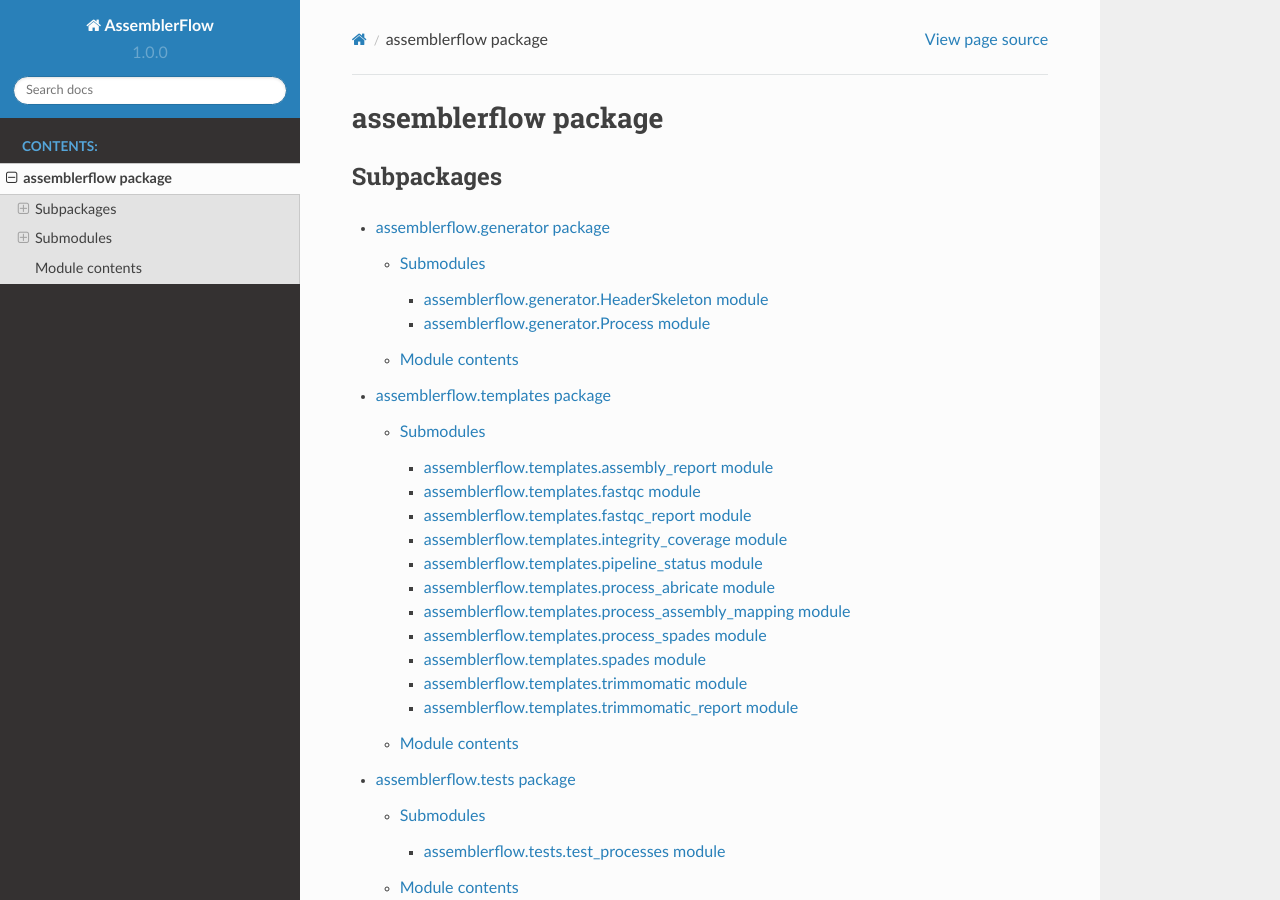
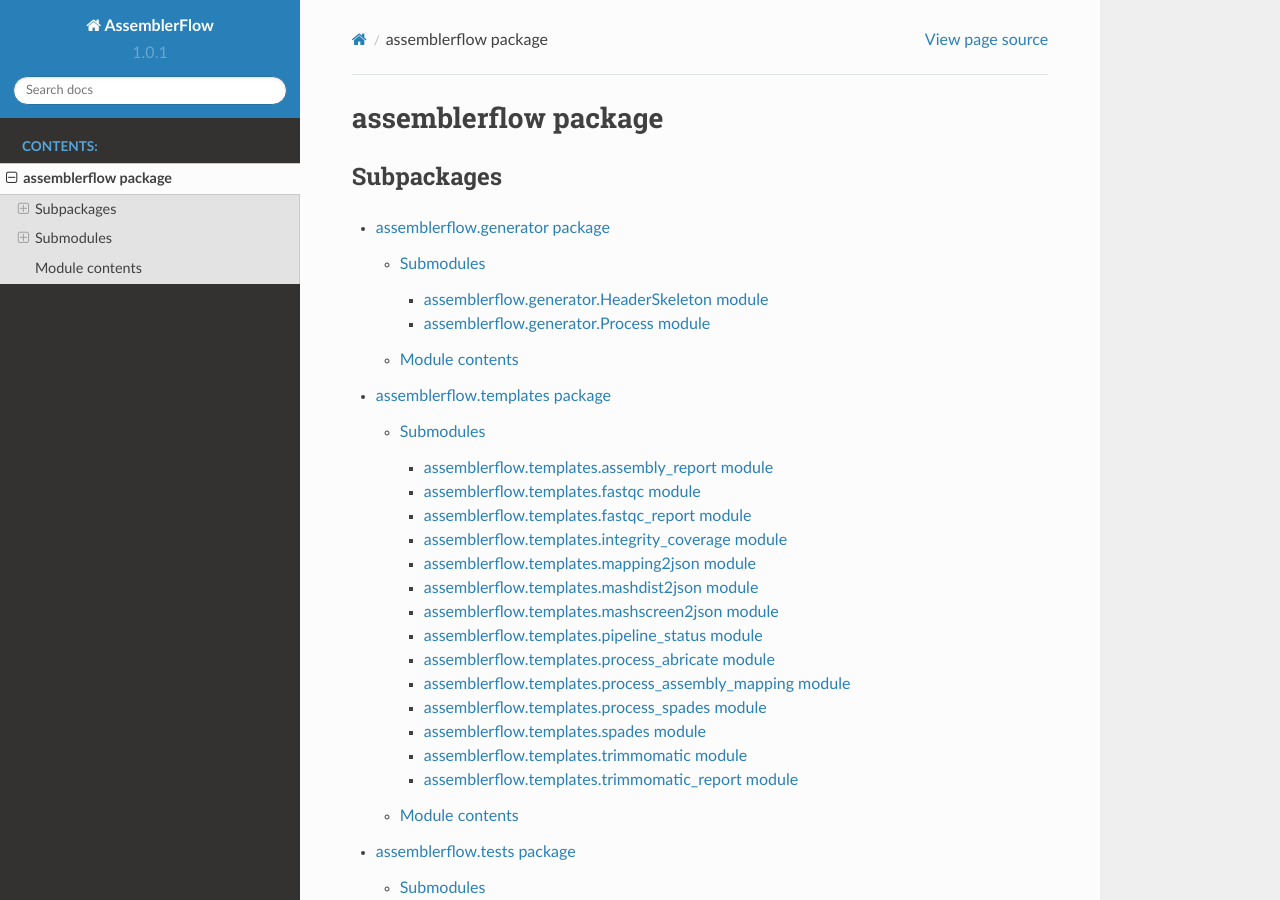
Before and after one commit to assemblerflow/flowcraft, a Sphinx documentation site: the page built from docs/assemblerflow.rst, in a window 1280 px wide and 900 px high. Built offline with Sphinx 7.4.7 and the Read the Docs theme 2.0.0, drawn with Linux system fonts in a browser that asks for light colours.

Commit message:
Updated documentation

```diff
--- /dev/null
+++ b/docs/assemblerflow.templates.mapping2json.rst
@@ -0,0 +1,7 @@
+assemblerflow\.templates\.mapping2json module
+=============================================
+
+.. automodule:: assemblerflow.templates.mapping2json
+    :members:
+    :undoc-members:
+    :show-inheritance:
--- /dev/null
+++ b/docs/assemblerflow.templates.mashdist2json.rst
@@ -0,0 +1,7 @@
+assemblerflow\.templates\.mashdist2json module
+==============================================
+
+.. automodule:: assemblerflow.templates.mashdist2json
+    :members:
+    :undoc-members:
+    :show-inheritance:
--- /dev/null
+++ b/docs/assemblerflow.templates.mashscreen2json.rst
@@ -0,0 +1,7 @@
+assemblerflow\.templates\.mashscreen2json module
+================================================
+
+.. automodule:: assemblerflow.templates.mashscreen2json
+    :members:
+    :undoc-members:
+    :show-inheritance:
--- a/docs/assemblerflow.templates.rst
+++ b/docs/assemblerflow.templates.rst
@@ -10,6 +10,9 @@ Submodules
    assemblerflow.templates.fastqc
    assemblerflow.templates.fastqc_report
    assemblerflow.templates.integrity_coverage
+   assemblerflow.templates.mapping2json
+   assemblerflow.templates.mashdist2json
+   assemblerflow.templates.mashscreen2json
    assemblerflow.templates.pipeline_status
    assemblerflow.templates.process_abricate
    assemblerflow.templates.process_assembly_mapping
--- a/docs/conf.py
+++ b/docs/conf.py
@@ -64,7 +64,7 @@ author = 'Diogo N. Silva'
 # built documents.
 #
 # The short X.Y version.
-version = '1.0.0'
+version = '1.0.1'
 # The full version, including alpha/beta/rc tags.
 release = '1'
 
@@ -104,19 +104,6 @@ html_theme = 'sphinx_rtd_theme'
 # relative to this directory. They are copied after the builtin static files,
 # so a file named "default.css" will overwrite the builtin "default.css".
 html_static_path = ['_static']
-
-# Custom sidebar templates, must be a dictionary that maps document names
-# to template names.
-#
-# This is required for the alabaster theme
-# refs: http://alabaster.readthedocs.io/en/latest/installation.html#sidebars
-html_sidebars = {
-    '**': [
-        'relations.html',  # needs 'show_related': True theme option to display
-        'searchbox.html',
-    ]
-}
-
 
 # -- Options for HTMLHelp output ------------------------------------------
 
--- a/docs/index.rst
+++ b/docs/index.rst
@@ -1,5 +1,5 @@
 .. Templates documentation master file, created by
-   sphinx-quickstart on Mon Feb  5 14:24:12 2018.
+   sphinx-quickstart on Thu Feb  8 09:51:21 2018.
    You can adapt this file completely to your liking, but it should at least
    contain the root `toctree` directive.
 
```
